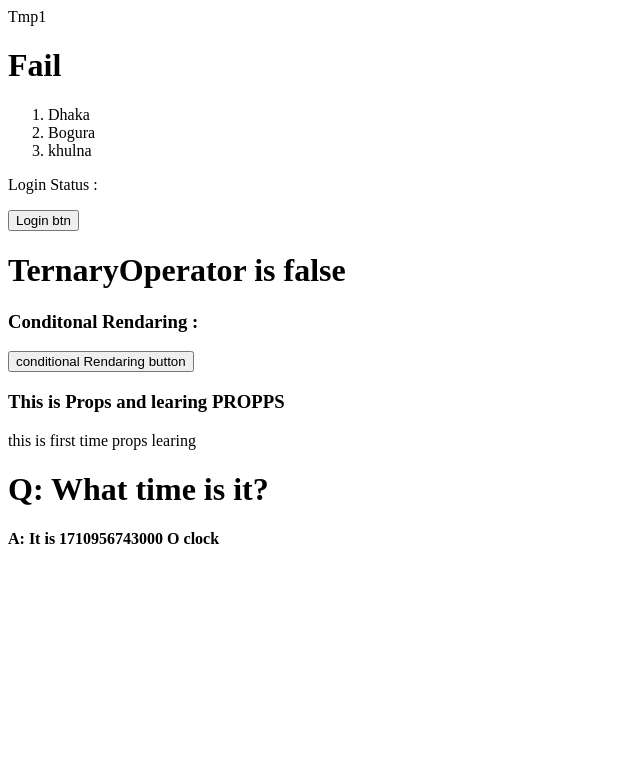
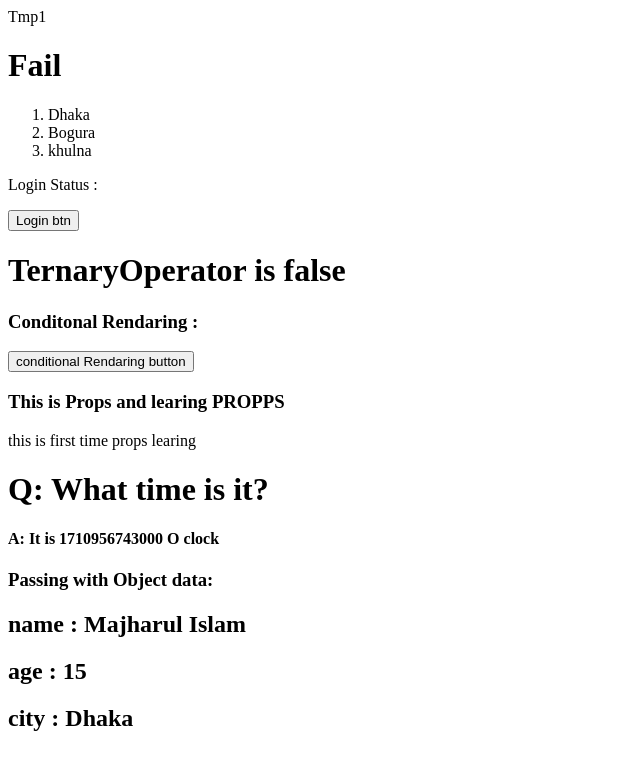
Before and after one commit to majharul-islam181/LearnReact, a React (Vite) app: page / in a window 1280 px wide. Shown: the top 770 px of the page, without its empty margins (0-640 px from the left). Built offline with nearby package versions, Linux system fonts and the light colour scheme.

Commit message:
passing Object Data PROPS

```diff
--- a/src/App.jsx
+++ b/src/App.jsx
@@ -1,3 +1,4 @@
+import Objects from "./components/Objects";
 import Props from "./components/Props";
 import Props2 from "./components/Props2";
 import Temp1 from "./components/Temp1";
@@ -19,6 +20,13 @@ const App = () => {
   const city = ["Dhaka", "Bogura", "khulna"];
   let ternaryOperator = true;
   let conditonalRendaring = true;
+
+  const objectData = {
+    "name" : "Majharul Islam",
+    "age" : 15,
+    "city" : "Dhaka"
+
+  }
   return (
     <div>
 
@@ -91,6 +99,19 @@ const App = () => {
 
 
 
+          {/* PROPS - Passing with Object data  */}
+
+          <h3>Passing with Object data: </h3>
+
+          <Objects items={objectData}/>
+
+
+
+
+
+
+
+
 
 
 
--- /dev/null
+++ b/src/components/Objects.jsx
@@ -0,0 +1,13 @@
+
+const Objects = (majharul) => {
+    return (
+        <div>
+            <h2>name : {majharul.items['name']} </h2>
+            <h2>age : {majharul.items['age']}</h2>
+            <h2>city : {majharul.items['city']} </h2>
+
+        </div>
+    );
+};
+
+export default Objects;
--- a/src/components/Props2.jsx
+++ b/src/components/Props2.jsx
@@ -1,4 +1,3 @@
-
 
 const Props2 = (majharul) => {
     return (
```
